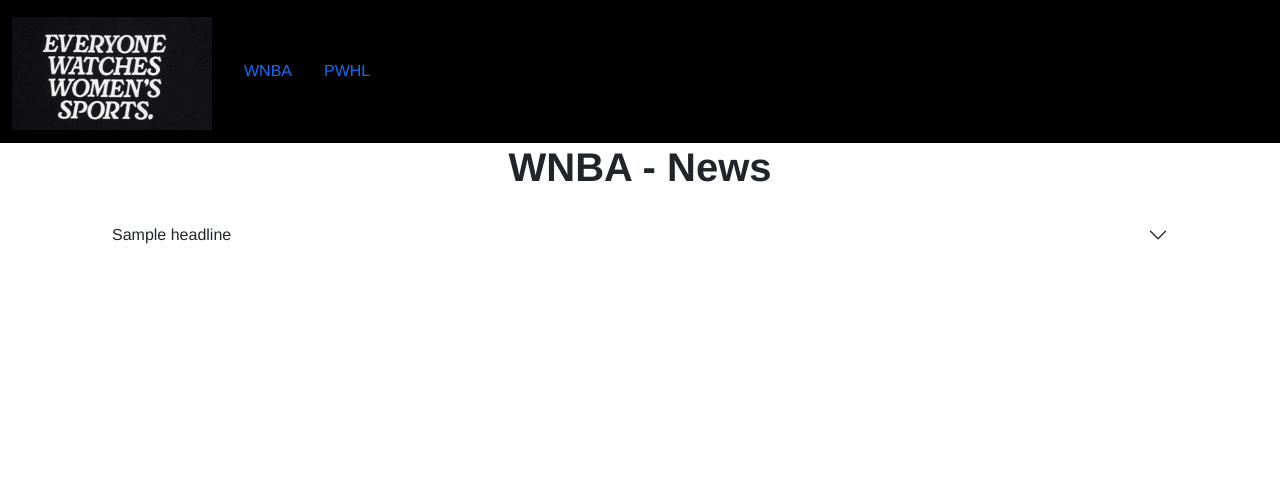
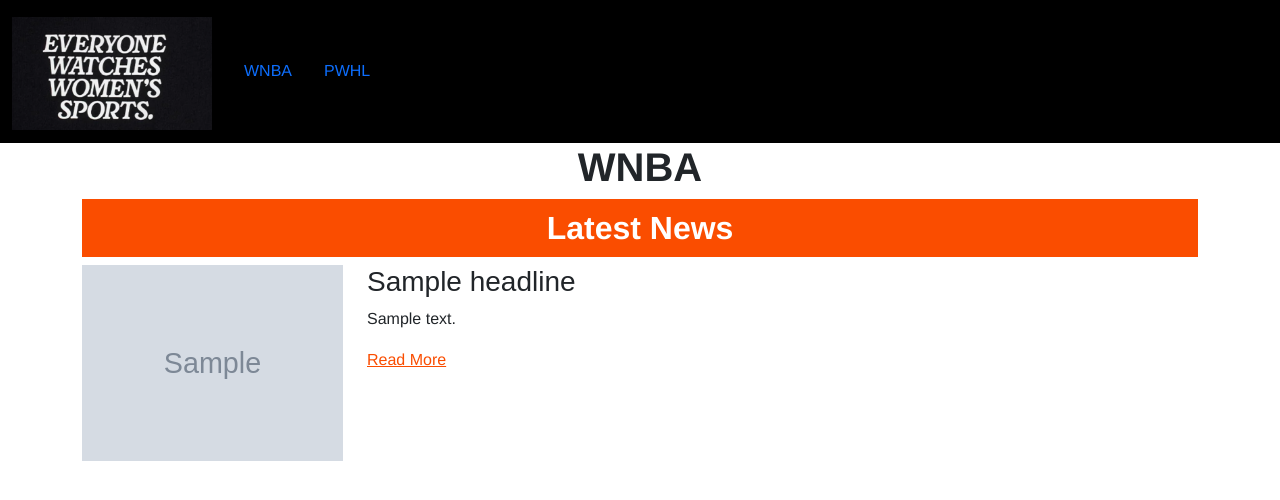
Before and after one commit to gnemzek/sports-hub, a Flask app: page /wnba/news in a window 1280 px wide. Shown: the top 500 px of the page. Run offline with Flask 3, Linux system fonts and the light colour scheme; grey boxes marked "Sample" are stand-in pictures; a database or web service that is not in the repository returns one stand-in record (values such as "Sample title"); data that the repository does not hold is empty; some web fonts are replaced.

Commit message:
News Page updated layout and styles

```diff
--- a/static/styles.css
+++ b/static/styles.css
@@ -65,6 +65,10 @@
 p,
 a {
     font-family: roc-grotesk, Helvetica, Arial, Roboto, sans-serif;
+}
+
+.img-fluid {
+    width: 100%;
 }
 
 
@@ -147,6 +151,10 @@
     font-weight: bold;
 }
 
+.news-row {
+    margin-bottom: 30px;
+}
+
 /* Scores */
 
 .todays-live-scores {
--- a/templates/wnba-news.html
+++ b/templates/wnba-news.html
@@ -18,35 +18,22 @@
 <body class="wnba">
     {% include "header.html" %}
     <div class="container">
-        <h1>WNBA - News</h1>
-        <div class="accordion" id="news-wrapper">
+        <h1>WNBA</h1>
+        <h2>Latest News</h2>
         {% for entry in news %}
-            <div class="accordion-item">
-                <h2 class="accordion-header">
-                    <button class="accordion-button collapsed" type="button" data-bs-toggle="collapse"
-                        data-bs-target="#collapse-{{entry.index}}" aria-expanded="false"
-                        aria-controls="collapse-{{entry.index}}">
-                        {{ entry.headline }}
-                    </button>
-                </h2>
-                <div id="collapse-{{entry.index}}" class="accordion-collapse collapse" data-bs-parent="#news-wrapper">
-                    <div class="accordion-body">
-                        <div class="row news-entry">
-                            <div class="col-md-4">
-                                <a href="{{ entry.link }}" target="_blank" class="headline-link"> <img
-                                        src="{{ entry.image }}" alt="{{ entry.headline }}" class="news-img img-fluid">
-                                </a>
+        <div class="row news-row">
+            <div class="col-md-3 col-12">
+                <a href="{{ entry.link }}" target="_blank" class="headline-link"> <img src="{{ entry.image }}"
+                        alt="{{ entry.headline }}" class="news-img img-fluid"></a>
             </div>
-                            <div class="col-md-8">
-                                <p class="news-headline">{{
-                                    entry.headline }}</p>
+            <div class="col-md-9 col-12">
+                <h3 class="news-headline">{{
+                    entry.headline }}</h3>
                 <p>{{ entry.description }}</p>
                 <a href="{{ entry.link }}" target="_blank" class="headline-link">Read More</a>
             </div>
         </div>
-                    </div>
-                </div>
-            </div>
+
         {% endfor %}
 
         <!-- End Container -->
```
Lines whose indentation alone changed are shown as unchanged.
